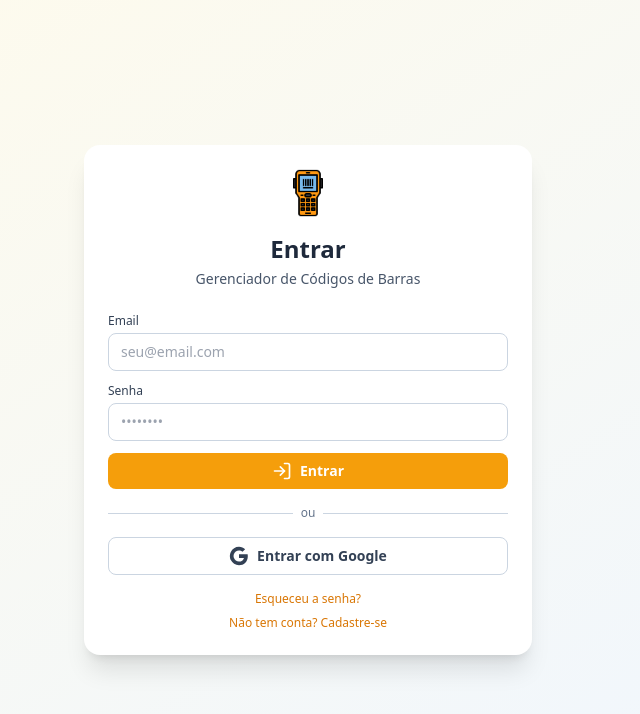
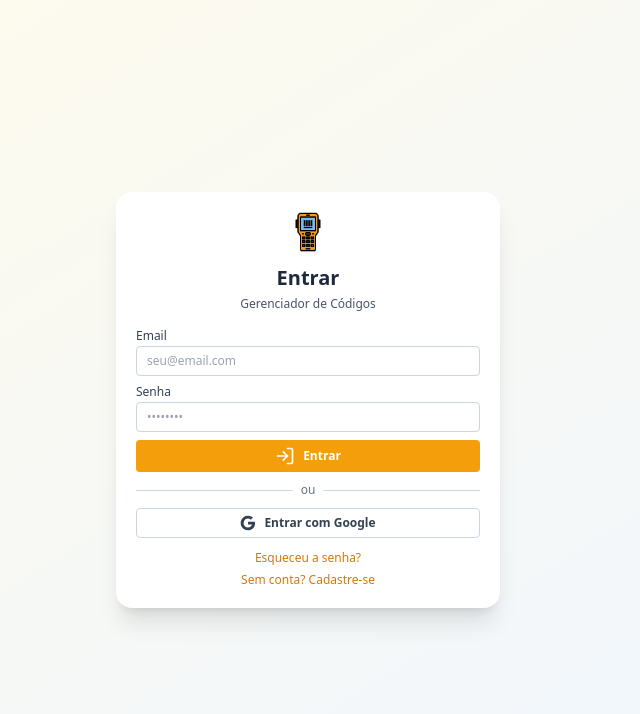
Before and after one commit to Fabiano28121990/coletor-de-codigo-NS, a React (Vite) app: page / in a window 1280 px wide. Shown: the top 714 px of the page, without its empty margins (332-972 px from the left). Built offline with nearby package versions, Linux system fonts and the light colour scheme; no server answers.

Commit message:
Publish application

```diff
--- a/src/components/Auth.tsx
+++ b/src/components/Auth.tsx
@@ -37,10 +37,10 @@ export function Auth() {
 
   return (
     <div className="min-h-screen bg-gradient-to-br from-amber-50 to-blue-50 dark:from-slate-900 dark:to-slate-800 flex items-center justify-center p-4">
-      <div className="bg-white dark:bg-slate-800 rounded-2xl shadow-xl p-6 w-full max-w-md">
+      <div className="bg-white dark:bg-slate-800 rounded-2xl shadow-xl p-5 w-full max-w-sm">
         {!isResetPassword && (
-          <div className="flex items-center justify-center mb-4">
-            <img src="/scan_4237488.png" alt="Scanner" className="w-12 h-12" />
+          <div className="flex items-center justify-center mb-3">
+            <img src="/scan_4237488.png" alt="Scanner" className="w-10 h-10" />
           </div>
         )}
 
@@ -51,31 +51,31 @@ export function Auth() {
               setResetSuccess(false);
               setError('');
             }}
-            className="flex items-center gap-2 text-amber-600 dark:text-amber-400 hover:text-amber-700 dark:hover:text-amber-300 font-medium transition mb-4 text-sm"
+            className="flex items-center gap-2 text-amber-600 dark:text-amber-400 hover:text-amber-700 dark:hover:text-amber-300 font-medium transition mb-3 text-xs"
           >
-            <ArrowLeft className="w-4 h-4" />
+            <ArrowLeft className="w-3 h-3" />
             Voltar
           </button>
         )}
 
         {resetSuccess && (
-          <div className="bg-green-50 dark:bg-green-900/20 border border-green-200 dark:border-green-800 rounded-lg p-3 mb-4 text-sm">
+          <div className="bg-green-50 dark:bg-green-900/20 border border-green-200 dark:border-green-800 rounded-lg p-2 mb-3 text-xs">
             <p className="text-green-700 dark:text-green-400 font-medium">
-              Link de recuperação enviado! Verifique seu email.
+              Link enviado! Verifique seu email.
             </p>
           </div>
         )}
 
-        <h1 className="text-2xl font-bold text-center mb-1 text-slate-800 dark:text-white">
+        <h1 className="text-xl font-bold text-center mb-1 text-slate-800 dark:text-white">
           {isResetPassword ? 'Recuperar Senha' : isSignUp ? 'Criar Conta' : 'Entrar'}
         </h1>
-        <p className="text-center text-slate-600 dark:text-slate-400 mb-6 text-sm">
-          Gerenciador de Códigos de Barras
+        <p className="text-center text-slate-600 dark:text-slate-400 mb-4 text-xs">
+          Gerenciador de Códigos
         </p>
 
-        <form onSubmit={handleSubmit} className="space-y-3">
+        <form onSubmit={handleSubmit} className="space-y-2">
           <div>
-            <label htmlFor="email" className="block text-xs font-medium text-slate-700 dark:text-slate-300 mb-1">
+            <label htmlFor="email" className="block text-xs font-medium text-slate-700 dark:text-slate-300 mb-0.5">
               Email
             </label>
             <input
@@ -84,14 +84,14 @@ export function Auth() {
               value={email}
               onChange={(e) => setEmail(e.target.value)}
               required
-              className="w-full px-3 py-2 border border-slate-300 dark:border-slate-600 dark:bg-slate-700 dark:text-white rounded-lg focus:ring-2 focus:ring-amber-500 focus:border-transparent transition text-sm"
+              className="w-full px-2.5 py-1.5 border border-slate-300 dark:border-slate-600 dark:bg-slate-700 dark:text-white rounded text-xs focus:ring-2 focus:ring-amber-500 focus:border-transparent transition"
               placeholder="seu@email.com"
             />
           </div>
 
           {!isResetPassword && (
             <div>
-              <label htmlFor="password" className="block text-xs font-medium text-slate-700 dark:text-slate-300 mb-1">
+              <label htmlFor="password" className="block text-xs font-medium text-slate-700 dark:text-slate-300 mb-0.5">
                 Senha
               </label>
               <input
@@ -101,14 +101,14 @@ export function Auth() {
                 onChange={(e) => setPassword(e.target.value)}
                 required
                 minLength={6}
-                className="w-full px-3 py-2 border border-slate-300 dark:border-slate-600 dark:bg-slate-700 dark:text-white rounded-lg focus:ring-2 focus:ring-amber-500 focus:border-transparent transition text-sm"
+                className="w-full px-2.5 py-1.5 border border-slate-300 dark:border-slate-600 dark:bg-slate-700 dark:text-white rounded text-xs focus:ring-2 focus:ring-amber-500 focus:border-transparent transition"
                 placeholder="••••••••"
               />
             </div>
           )}
 
           {error && (
-            <div className="bg-red-50 dark:bg-red-900/20 border border-red-200 dark:border-red-800 text-red-700 dark:text-red-400 px-3 py-2 rounded-lg text-xs">
+            <div className="bg-red-50 dark:bg-red-900/20 border border-red-200 dark:border-red-800 text-red-700 dark:text-red-400 px-2.5 py-1.5 rounded text-xs">
               {error}
             </div>
           )}
@@ -116,7 +116,7 @@ export function Auth() {
           <button
             type="submit"
             disabled={loading}
-            className="w-full bg-amber-500 hover:bg-amber-600 disabled:bg-amber-300 text-white font-semibold py-2 px-4 rounded-lg transition flex items-center justify-center gap-2 text-sm"
+            className="w-full bg-amber-500 hover:bg-amber-600 disabled:bg-amber-300 text-white font-semibold py-1.5 px-3 rounded transition flex items-center justify-center gap-2 text-xs"
           >
             {loading ? (
               'Processando...'
@@ -133,7 +133,7 @@ export function Auth() {
 
         {!isResetPassword && (
           <>
-            <div className="relative my-4">
+            <div className="relative my-2.5">
               <div className="absolute inset-0 flex items-center">
                 <div className="w-full border-t border-slate-300 dark:border-slate-600"></div>
               </div>
@@ -151,9 +151,9 @@ export function Auth() {
                 });
               }}
               disabled={loading}
-              className="w-full bg-white dark:bg-slate-700 border border-slate-300 dark:border-slate-600 hover:bg-slate-50 dark:hover:bg-slate-600 disabled:opacity-50 text-slate-700 dark:text-white font-semibold py-2 px-4 rounded-lg transition flex items-center justify-center gap-2 text-sm"
+              className="w-full bg-white dark:bg-slate-700 border border-slate-300 dark:border-slate-600 hover:bg-slate-50 dark:hover:bg-slate-600 disabled:opacity-50 text-slate-700 dark:text-white font-semibold py-1.5 px-3 rounded transition flex items-center justify-center gap-2 text-xs"
             >
-              <svg className="w-5 h-5" viewBox="0 0 24 24">
+              <svg className="w-4 h-4" viewBox="0 0 24 24">
                 <path fill="currentColor" d="M22.56 12.25c0-.78-.07-1.53-.2-2.25H12v4.26h5.92c-.26 1.37-1.04 2.53-2.21 3.31v2.77h3.57c2.08-1.92 3.28-4.74 3.28-8.09z"/>
                 <path fill="currentColor" d="M12 23c2.97 0 5.46-.98 7.28-2.66l-3.57-2.77c-.98.66-2.23 1.06-3.71 1.06-2.86 0-5.29-1.93-6.16-4.53H2.18v2.84C3.99 20.53 7.7 23 12 23z"/>
                 <path fill="currentColor" d="M5.84 14.09c-.22-.66-.35-1.36-.35-2.09s.13-1.43.35-2.09V7.07H2.18C1.43 8.55 1 10.22 1 12s.43 3.45 1.18 4.93l2.85-2.22.81-.62z"/>
@@ -165,7 +165,7 @@ export function Auth() {
         )}
 
 
-        <div className="mt-4 space-y-2 text-center">
+        <div className="mt-3 space-y-1.5 text-center">
           {!isResetPassword && (
             <button
               onClick={() => setIsResetPassword(true)}
@@ -179,7 +179,7 @@ export function Auth() {
               onClick={() => setIsSignUp(!isSignUp)}
               className="block w-full text-amber-600 dark:text-amber-400 hover:text-amber-700 dark:hover:text-amber-300 font-medium transition text-xs"
             >
-              {isSignUp ? 'Já tem uma conta? Entre' : 'Não tem conta? Cadastre-se'}
+              {isSignUp ? 'Já tem conta?' : 'Sem conta?'} {isSignUp ? 'Entre' : 'Cadastre-se'}
             </button>
           )}
         </div>
```
